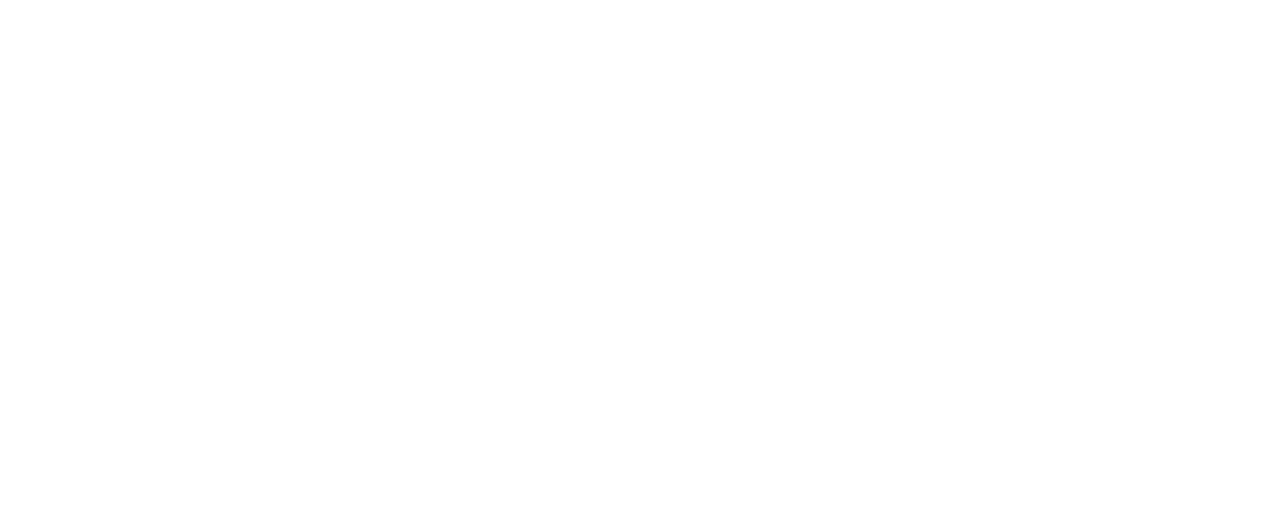
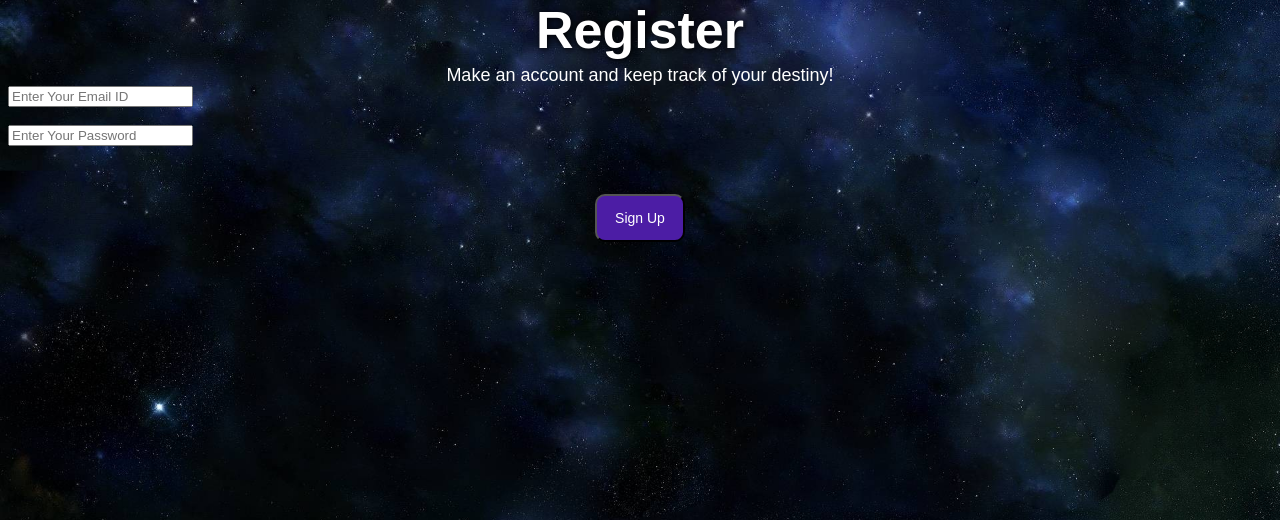
Before and after one commit to cloud-leon/Magic_8ball, a Flask app: page /register in a window 1280 px wide. Before the commit the part shown is empty. Shown: the top 520 px of the page. Run offline with Flask 2, Linux system fonts and the light colour scheme; parts of the project's set-up code (start-up, migrations or seed data) failed here and were passed over.

Commit message:
worked on regstration page

```diff
--- a/view/forms.py
+++ b/view/forms.py
@@ -14,3 +14,8 @@ class LoginForm(FlaskForm):
     email = StringField('Email', validators=[DataRequired(), Email()])
     password = PasswordField('Password', validators=[DataRequired()])
     submit = SubmitField('Log in!')
+
+
+class QuestionForm(FlaskForm):
+    answer = StringField('Discover your fate...', validators=[DataRequired()])
+    submit = SubmitField('Discover your fate...')
--- a/view/main.py
+++ b/view/main.py
@@ -1,14 +1,14 @@
 import sys
-from flask import Flask, render_template, url_for, flash, redirect
+from flask import Flask, render_template, url_for, flash, redirect, request
 from forms import RegistrationForm, LoginForm, QuestionForm
-from flask_behind_proxy import FlaskBehindProxy
+#from flask_behind_proxy import FlaskBehindProxy
 
-sys.path.insert(0, '/home/codio/workspace/Magic_8ball/model')
+sys.path.insert(0, '../model')
 from GetAnswer import create_tables, insert_user, find_user, insert_question, get_history, get_answer
 
 app = Flask(__name__)
-proxied = FlaskBehindProxy(app)
-app.config['SECRET_KEY'] = ''
+#proxied = FlaskBehindProxy(app)
+app.config['SECRET_KEY'] = 'thisisasecretkey'
 
 
 # App Home Page; Search bar and results
@@ -21,12 +21,12 @@ def search():
 # Page to register for an account
 @app.route("/register", methods=['GET', 'POST'])
 def register():
-    form = RegistrationForm()
-    if form.validate_on_submit():
+    create_tables()
+    if request.method == 'POST' and 'email' in request.form and 'password' in request.form:
+        insert_user(hash(request.form['email'][1:]), request.form['email'], hash(request.form['password']))
         flash(f'Account created for {form.email.data}!', 'success')
-        insert_user(int(hash(form.email.data))[1:], form.email.data, hash(form.password.data))
         return redirect(url_for('user-nav.html'))
-    return render_template('register.html', title='Register', form=form)
+    return render_template('register.html', title='Register')
 
 
 @app.route("/login")
--- a/view/templates/register.html
+++ b/view/templates/register.html
@@ -1 +1,31 @@
 <!-- Page to register for an account -->
+<!DOCTYPE html>
+<html>
+<head>
+    <title>Magik8Ball Register</title>
+    <link type="text/css" rel="stylesheet" href="../static/layout.css">
+</head>
+<body class="background">
+    <!-- Page Title and Instructions -->
+    <div class="div-header">
+        <h1 class="heading">Register</h1>
+        <p>Make an account and keep track of your destiny!</p>
+    </div>
+
+    <!-- 8ball with submission form when hovering -->
+    <span>
+    <div class="registration_form">
+        <form method='POST' action="">
+            <div class = "msg">
+                <input id="email" name="email" type="text" placeholder="Enter Your Email ID" class="textbox"/></br></br>
+                <input id="password" name="password" type="password" placeholder="Enter Your Password" class="textbox"/></br></br>
+                <input type="submit" class="btn" value="Sign Up"></br>
+                </div>
+        </form>
+    </div>
+    </span>
+
+    <script src="" type=""></script>
+    <!-- <script src="js/webflow.js" type=""></script> -->
+</body>
+</html>
```
